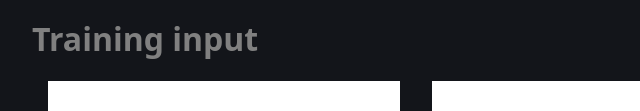
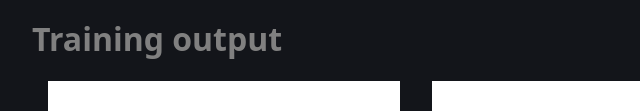
Before and after one commit to bauerjakob/innai-predict, an Astro site in the folder website/: page /models in a window 1280 px wide. Shown: the part 657-768 px from the top of the page, 224-864 px from the left. Built offline with nearby package versions, Linux system fonts and the light colour scheme; Astro itself is replaced by a stand-in of ours.

Commit message:
Updated model description

```diff
--- a/website/src/components/ModelDetails.astro
+++ b/website/src/components/ModelDetails.astro
@@ -9,7 +9,7 @@ const modelUrl = modelName.replace(" ", "_").toLowerCase();
     <h3>Model Input</h3>
     <img src=`/models/${modelUrl}/model_input.png` />
 
-    <h3>Training input</h3>
+    <h3>Training output</h3>
     <div class="trainStatistics">
         <img src=`/models/${modelUrl}/training_results/1.png` />
         <img src=`/models/${modelUrl}/training_results/2.png` />
```
Also changed, not shown: website/public/models/zander_zenith/model_input.png.
